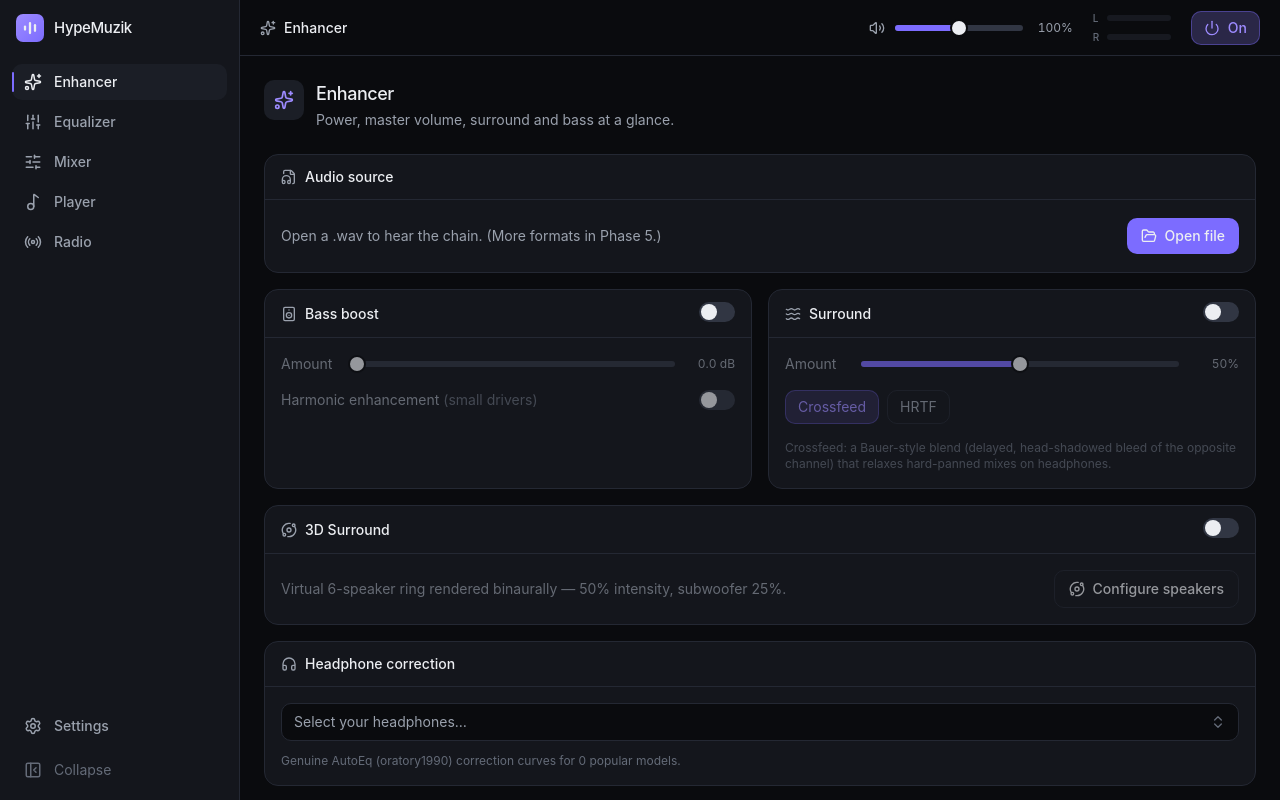
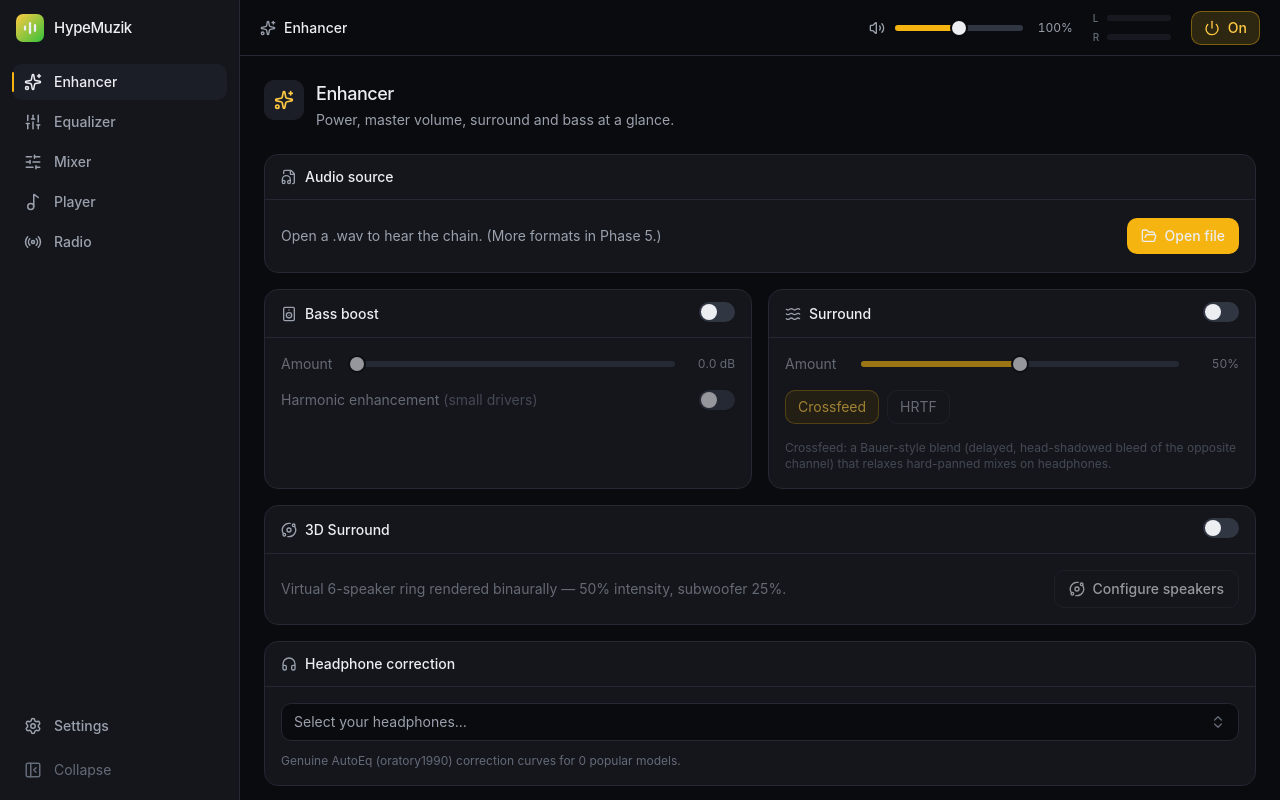
Before and after one commit to Lw-Muzik/hype-dsp, a React (Vite) app: page / in a window 1280 px wide. Built offline with nearby package versions, Linux system fonts and the light colour scheme.

Commit message:
style(theme): retune palette to match the new app icon
- accent -> golden-amber, success -> vivid green (the icon's two brand colors)
- warning -> orange so it no longer collides with the gold accent
- Logo mark is now a gold->green gradient echoing the icon

```diff
--- a/src/components/Logo.tsx
+++ b/src/components/Logo.tsx
@@ -24,7 +24,7 @@
           gradientUnits="userSpaceOnUse"
         >
           <stop stopColor="var(--color-accent-strong)" />
-          <stop offset="1" stopColor="var(--color-accent)" />
+          <stop offset="1" stopColor="var(--color-success)" />
         </linearGradient>
       </defs>
     </svg>
--- a/src/styles/index.css
+++ b/src/styles/index.css
@@ -16,12 +16,13 @@
   --color-text-muted: #9aa1ad;
   --color-text-faint: #646b78;
 
-  --color-accent: #7c6cff;
-  --color-accent-strong: #9d8bff;
-  --color-accent-muted: #2a2747;
+  /* Brand palette from the app icon: golden-amber note + vivid green. */
+  --color-accent: #f5b40f;
+  --color-accent-strong: #ffca42;
+  --color-accent-muted: #2d2611;
 
-  --color-success: #3fb97a;
-  --color-warning: #e0a23b;
+  --color-success: #34c13a;
+  --color-warning: #ef8b3c;
   --color-danger: #e5564b;
 
   --font-sans:
```
